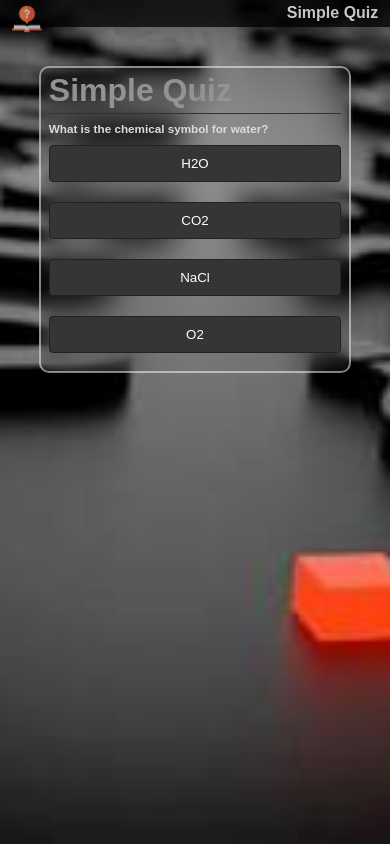
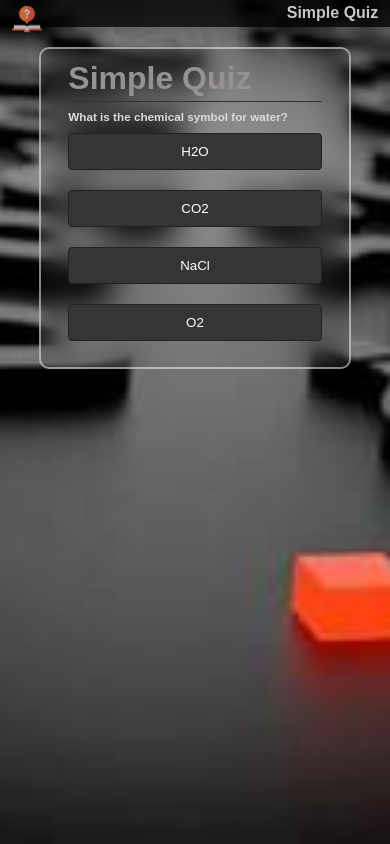
Before and after one commit to samr93750/Quiz-App, a plain HTML site: page index.html in a window 390 px wide. Drawn offline with Linux system fonts and the light colour scheme.

Commit message:
update on css file

```diff
--- a/style.css
+++ b/style.css
@@ -11,6 +11,7 @@ html,body{
     margin: 0;
     padding: 0;
 }
+
 body {
   background-image: url("./quiz.jpeg");
   background-repeat: no-repeat;
@@ -156,8 +157,8 @@ btn:disabled {
 
 @media screen and (max-width: 700px) {
   .app {
-    margin: 10vw 10vw 20vw;
-    padding: 1vw 2vw 0;
+    margin: 5vw 10vw 0vw;
+    padding: 3vw 7vw 2vw;
   }
   .flex {
     height: 7vw;
```
